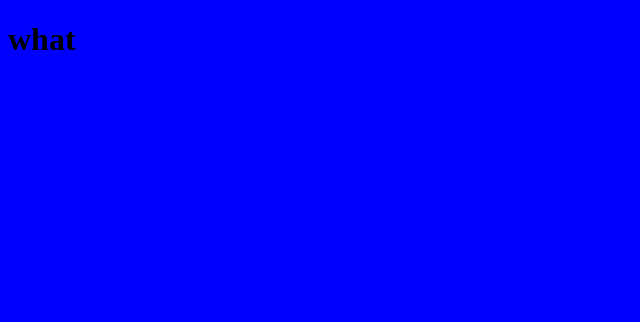
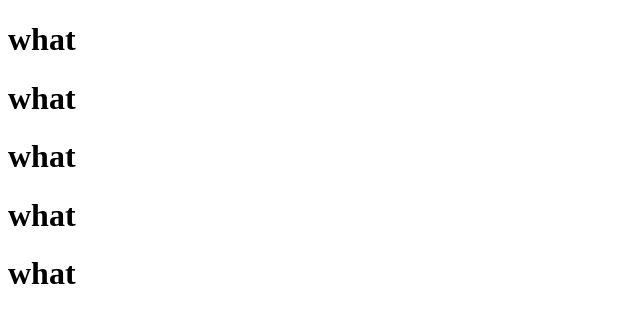
Before and after one commit to szymonhernik/personal_website, a website: page public/index.html in a window 1280 px wide. Shown: the whole page, without its empty margins (0-640 px from the left). Drawn offline with Linux system fonts and the light colour scheme.

Commit message:
run scripts package json changes

```diff
--- a/package.json
+++ b/package.json
@@ -5,6 +5,8 @@
   "main": "app.js",
   "scripts": {
     "start": "node app.js ",
+    "open": "concurrently \"open http://localhost:8000/\"",
+    "server": "npm run open && npm run start",
     "test": "echo \"Error: no test specified\" && exit 1"
   },
   "author": "Szymon Hernik",
@@ -13,7 +15,9 @@
     "express": "^4.17.1"
   },
   "devDependencies": {
+    "concurrently": "^6.0.2",
     "connect-livereload": "^0.6.1",
+    "http-server": "^0.12.3",
     "livereload": "^0.9.3"
   }
 }
--- a/public/index.html
+++ b/public/index.html
@@ -10,5 +10,9 @@
   <body>
 
     <h1>what</h1>
+    <h1>what</h1>
+    <h1>what</h1>
+    <h1>what</h1>
+    <h1>what</h1>
   </body>
 </html>
--- a/public/styles.css
+++ b/public/styles.css
@@ -1,4 +1,4 @@
 body {
-  background-color: blue;
+  background-color: white;
 
 }
```
Also changed, not shown: 1 other file.
